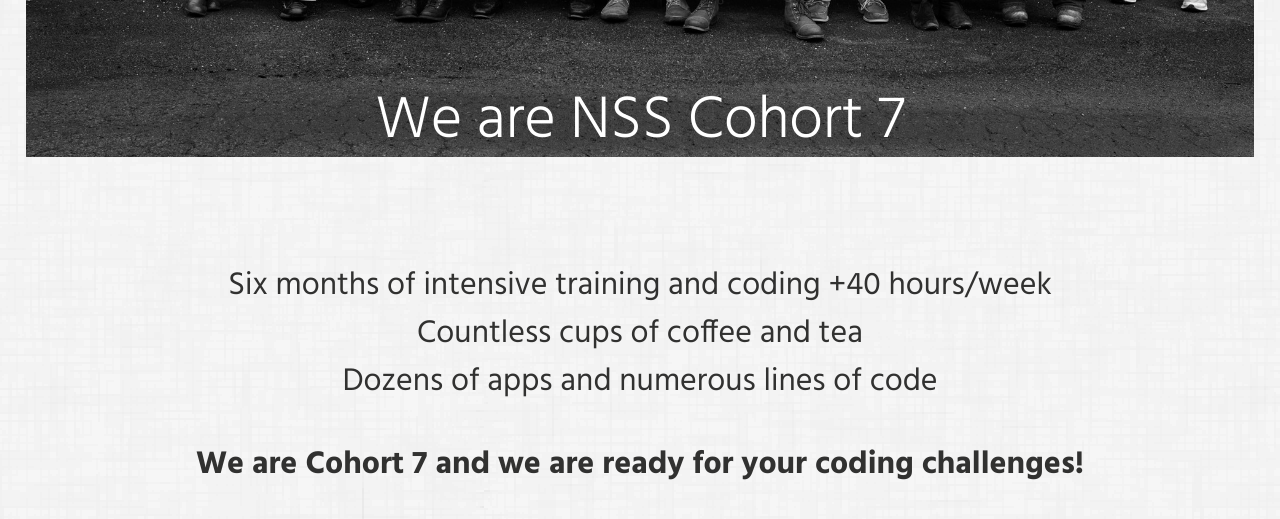
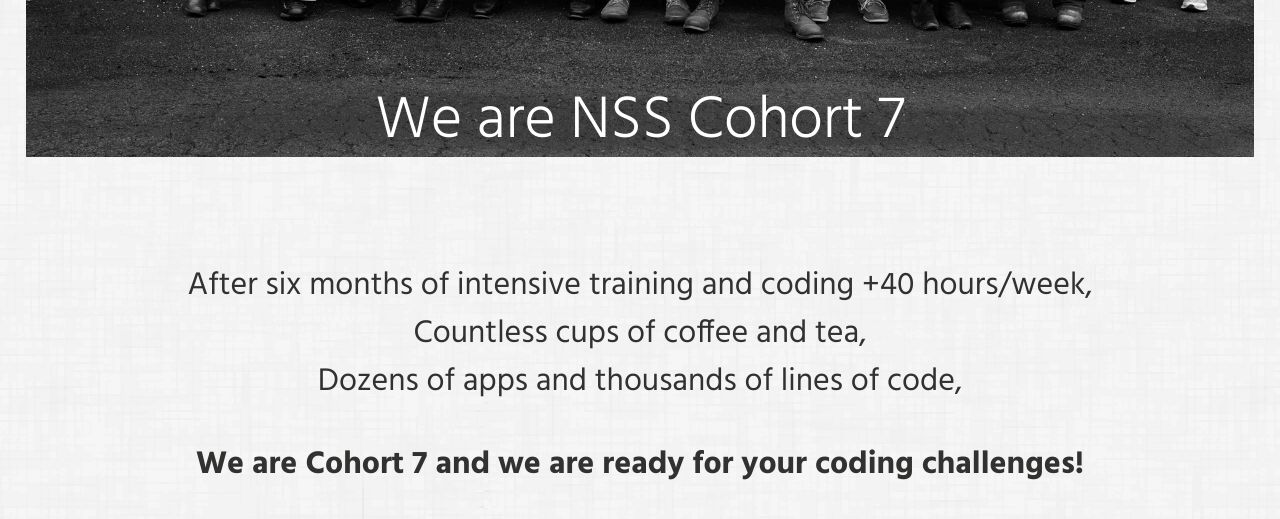
Before and after one commit to johnwquarles/Cohort7Website, a Jekyll site: the page built from index.html, in a window 1280 px wide and 1400 px high, scrolled down 698 px, cut to the strip 0-551 px from the top of the window. Shown: the top 519 px of the strip. Built offline with Jekyll 4.4.1, drawn with Linux system fonts in a browser that asks for light colours; some of the changed text lies outside the part shown.

```diff
--- a/index.html
+++ b/index.html
@@ -12,9 +12,9 @@ layout: default
 
 
 <div class="about">
-  <span> Six months of intensive training and coding +40 hours/week </span>
-  <span> Countless cups of coffee and tea </span>
-  <span> Dozens of apps and numerous lines of code </span>
+  <span> After six months of intensive training and coding +40 hours/week, </span>
+  <span> Countless cups of coffee and tea, </span>
+  <span> Dozens of apps and thousands of lines of code, </span>
   <h3> We are Cohort 7 and we are ready for your coding challenges! </h3>
 </div>
 
@@ -23,7 +23,7 @@ layout: default
   <a id="specialize"></a>
   <h1>Our Specialties</h1>
   <p>
-The curriculum teaches the skills and technologies required to become a junior full-stack software developer, including:
+The curriculum at NSS has given us both the skill and the knowledge of technology required to become junior full-stack software developers, including:
   </p>
   <img src='images/html5logo.png' title="HTML5">
   <img src='images/CSS3logo.jpg' title="CSS3">
```
Also changed, not shown: other parts of index.html (+1 -1 lines), 1 other file.
